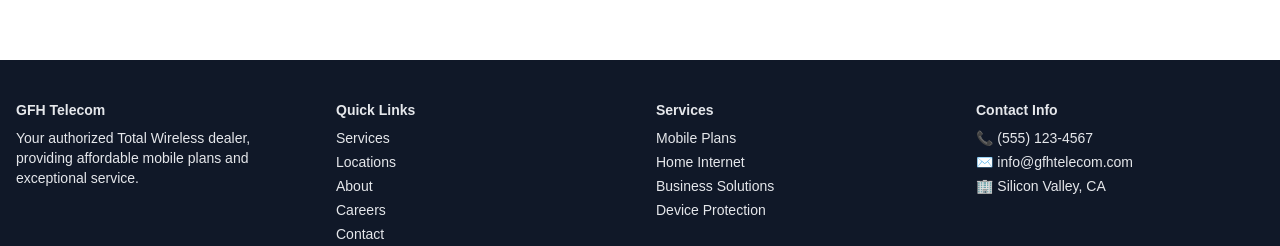
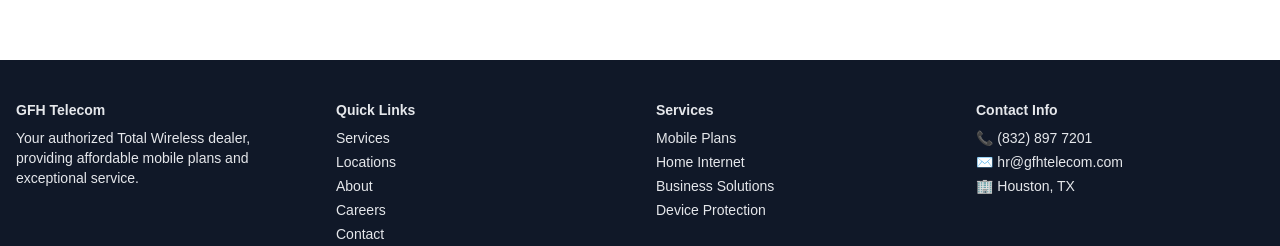
Before and after one commit to Mohammed-Same/GFH-Website, a Next.js app: page /locations in a window 1280 px wide. Shown: the part 876-1122 px from the top of the page. Built offline with nearby package versions, Linux system fonts and the light colour scheme; no server answers.

Commit message:
Update Footer.tsx

```diff
--- a/src/components/Footer.tsx
+++ b/src/components/Footer.tsx
@@ -28,9 +28,9 @@
         <div>
           <div className="font-bold mb-2">Contact Info</div>
           <ul className="space-y-1">
-            <li>📞 (555) 123-4567</li>
-            <li>✉️ info@gfhtelecom.com</li>
-            <li>🏢 Silicon Valley, CA</li>
+            <li>📞 (832) 897 7201 </li>
+            <li>✉️ hr@gfhtelecom.com</li>
+            <li>🏢 Houston, TX</li>
           </ul>
         </div>
       </div>
```
